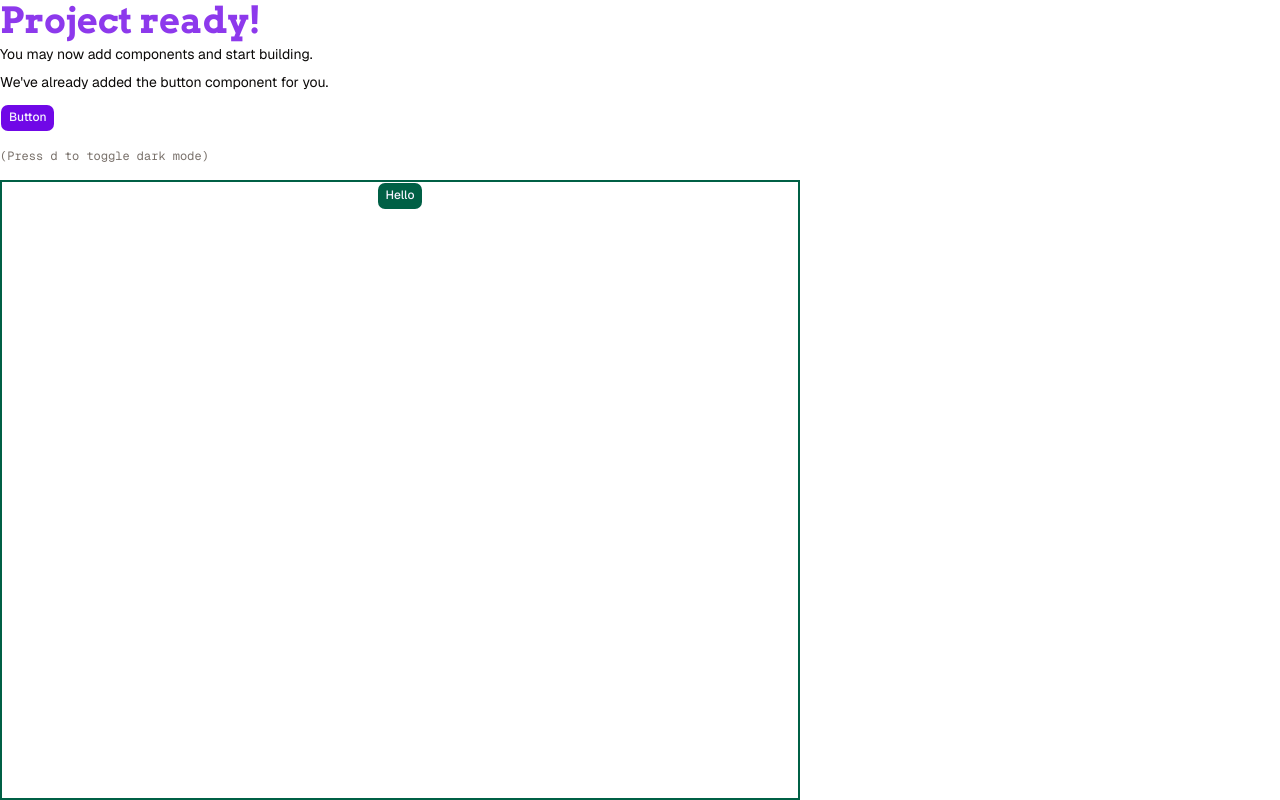
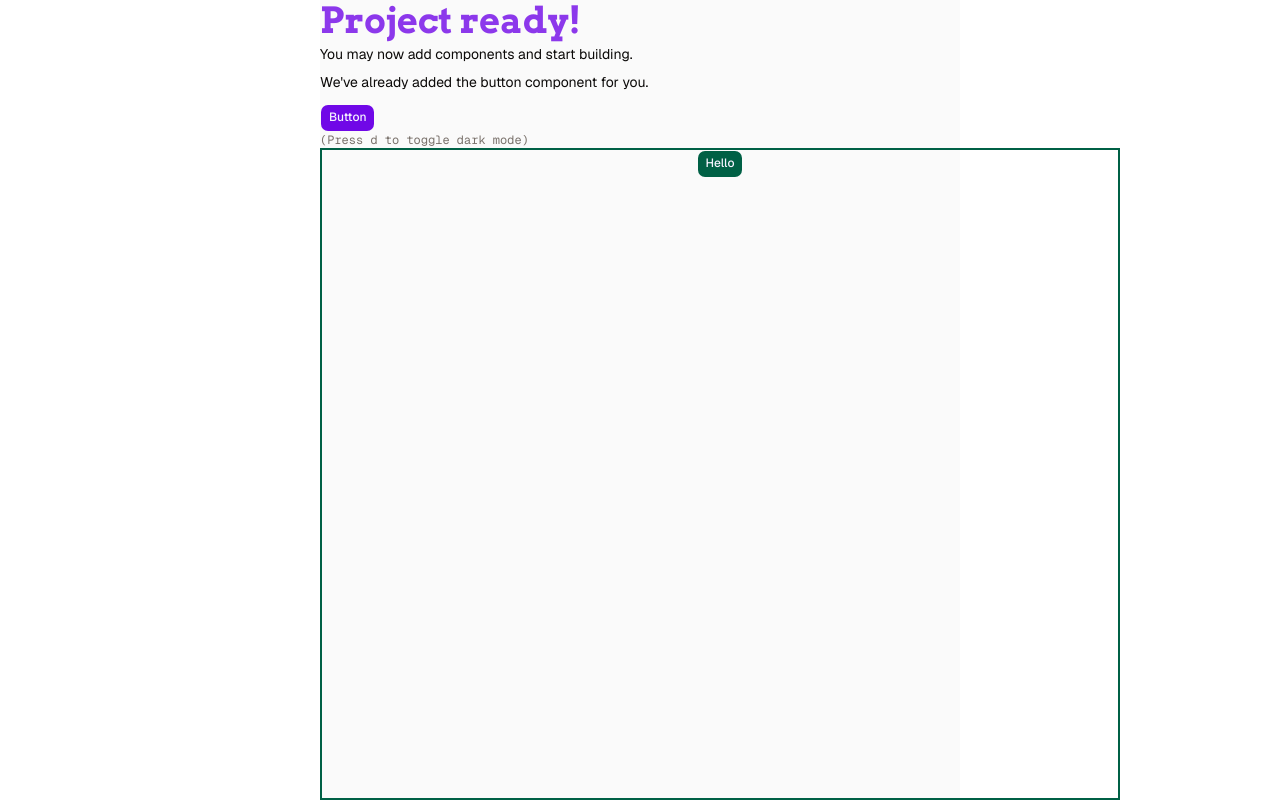
Before and after one commit to kostyniuk/portfolio, a Next.js app: page / in a window 1280 px wide. Built offline with nearby package versions, Linux system fonts and the light colour scheme.

Commit message:
bring back ui changes

```diff
--- a/app/page.tsx
+++ b/app/page.tsx
@@ -2,8 +2,8 @@ import { Button } from "@/components/ui/button";
 
 export default function Page() {
   return (
-    <div className="flex h-dvh w-dvw">
-      <div className="flex max-w-md min-w-0 flex-col gap-4 text-sm leading-loose">
+    <div className="flex justify-center">
+      <div className="flex flex-col h-dvh w-1/2 bg-foreground/2 text-sm leading-loose">
         <div>
           <h1 className="font-blog-title text-4xl text-primary/80">Project ready!</h1>
           <p>You may now add components and start building.</p>
```
